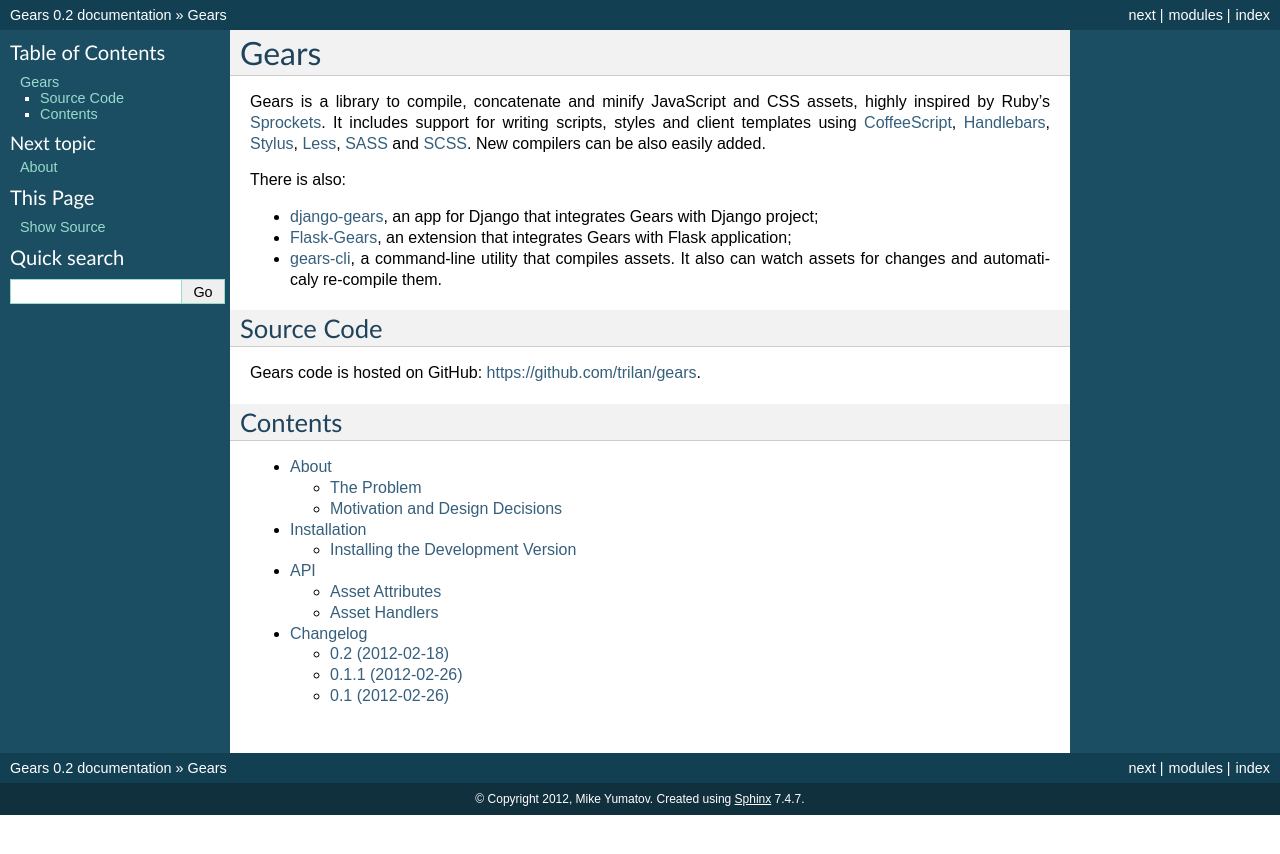
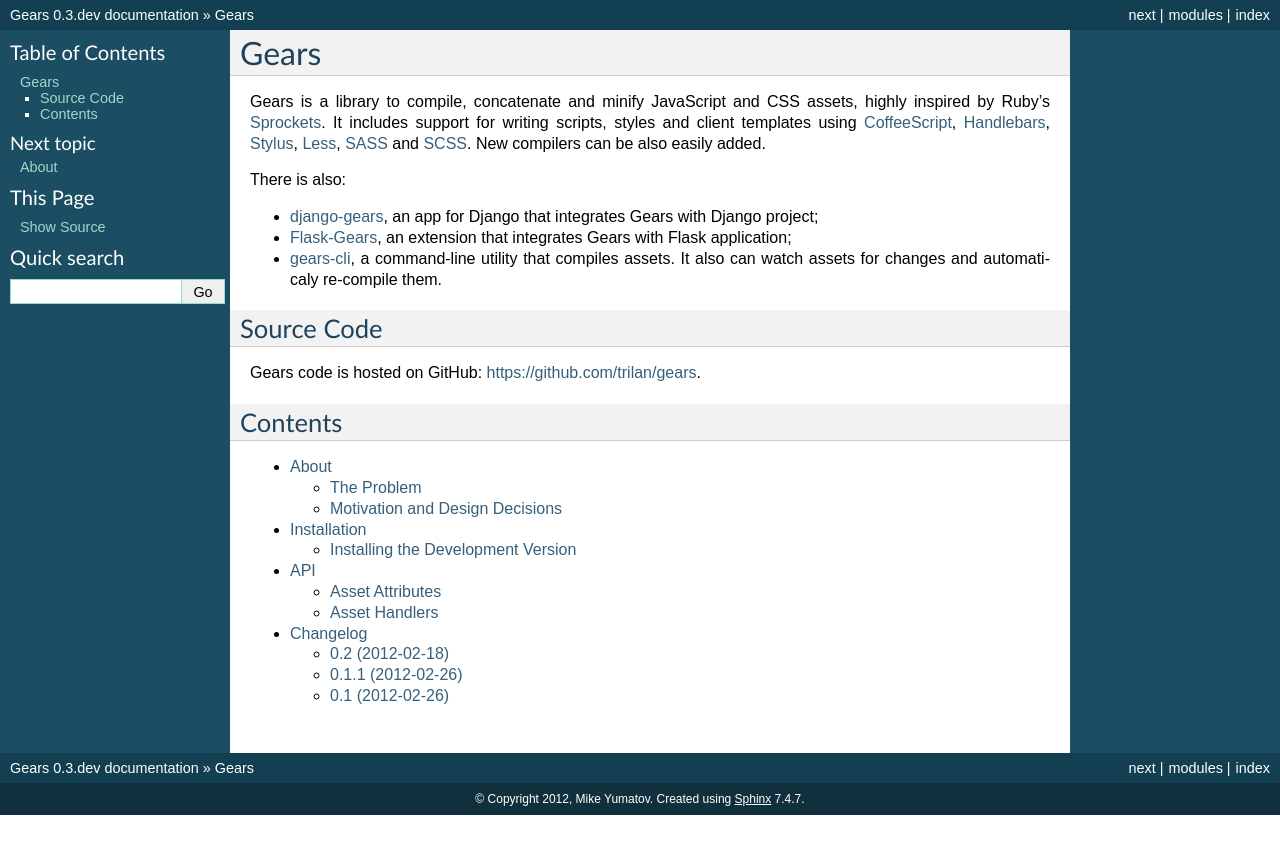
Before and after one commit to gears/gears, a Sphinx documentation site: the page built from docs/index.rst, in a window 1280 px wide. Shown: the top 854 px of the page. Built offline with Sphinx 7.4.7, drawn with Linux system fonts in a browser that asks for light colours.

Commit message:
Bump version number for development

```diff
--- a/docs/conf.py
+++ b/docs/conf.py
@@ -48,9 +48,9 @@
 # built documents.
 #
 # The short X.Y version.
-version = '0.2'
+version = '0.3'
 # The full version, including alpha/beta/rc tags.
-release = '0.2'
+release = '0.3.dev'
 
 # The language for content autogenerated by Sphinx. Refer to documentation
 # for a list of supported languages.
--- a/setup.py
+++ b/setup.py
@@ -8,7 +8,7 @@
 
 setup(
     name='Gears',
-    version='0.2',
+    version='0.3.dev',
     license='ISC',
     description='Compiles and concatenates JavaScript and CSS assets.',
     long_description=read('README.rst'),
```
